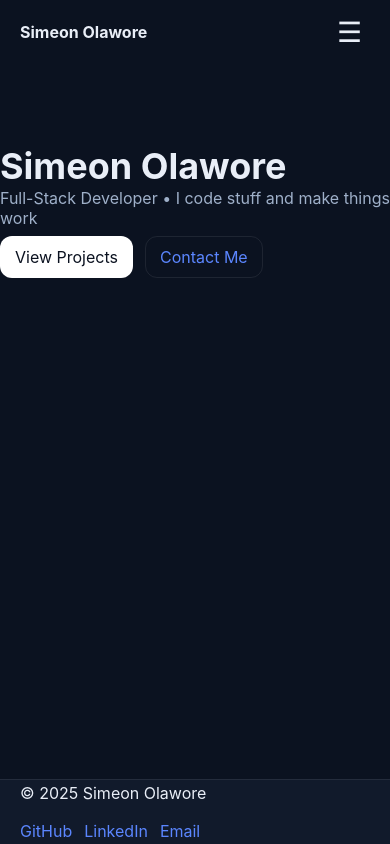
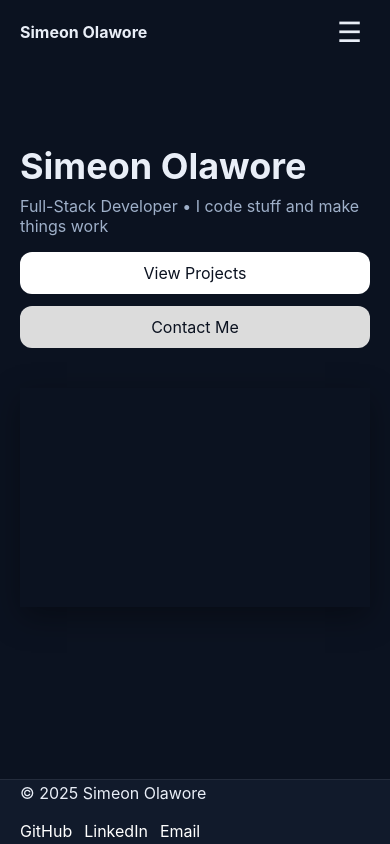
Before and after one commit to Simeoncoded/My-Portfolio, an Angular app: page / in a window 390 px wide. Built offline with nearby package versions, Linux system fonts and the light colour scheme.

Commit message:
update on hero section

```diff
--- a/src/app/app.html
+++ b/src/app/app.html
@@ -11,9 +11,7 @@
         <a href="#projects">Projects</a>
         <a href="#contact">Contact</a>
         <a class="btn btn-primary" href="#projects">View Projects</a>
-
       </div>
-
     </nav>
   </div>
 </header>
--- a/src/app/app.ts
+++ b/src/app/app.ts
@@ -1,4 +1,4 @@
-import { Component, signal } from '@angular/core';
+import { Component, signal, CUSTOM_ELEMENTS_SCHEMA } from '@angular/core';
 import { HeroComponent } from './features/hero/hero.component';
 //import { RouterOutlet } from '@angular/router';
 
@@ -8,7 +8,8 @@ import { HeroComponent } from './features/hero/hero.component';
   //imports: [RouterOutlet],
   imports: [HeroComponent],
   templateUrl: './app.html',
-  styleUrl: './app.css'
+  styleUrl: './app.css',
+  schemas: [CUSTOM_ELEMENTS_SCHEMA],
 })
 export class App {
   protected readonly title = signal('My-Portfolio');
--- a/src/app/features/hero/hero.component.css
+++ b/src/app/features/hero/hero.component.css
@@ -2,21 +2,62 @@
     display: block;
 }
 .hero{
-    min-height: 60vh;
+    min-height: clamp(420px, 68vh, 760px);
     display: grid;
-    gap: 16px;
-    align-content: center;
+    align-items: center;
+}
+.hero-grid{
+    display: grid;
+    grid-template-columns: minmax(0, 1.1fr) minmax(0, 0.9fr);
+    align-items: center;
+    gap:clamp(16px, 3vw, 32px);
 }
 .hero-title{
-    font-size: clamp(36px,6vw, 56px);
+    font-size: clamp(36px, 6vw, 56px);
     margin: 0;
 }
 .hero-subtitle{
     font-size: clamp(16px, 2.4vw, 22px);
-    margin: 0;
+    margin: 8px 0 0;
 }
 .hero-actions{
     display: flex;
     gap:12px;
-    margin-top: 8px;
+    margin-top: 16px;
+    flex-wrap: wrap;
 }
+
+.cube-box{
+    aspect-ratio: 16 / 10;
+    width: min(520px, 100%);
+    overflow: hidden;
+    border: none;
+    box-shadow: 0 10px 30px rgba(0,0,0,.35);
+    margin-left: auto;
+}
+
+@media(max-width: 1024px){
+    .hero-grid{
+        grid-template-columns: 1fr 0.9fr;
+    }
+}
+
+@media(max-width: 900px){
+    .hero-grid{
+        grid-template-columns: 1fr;
+    }
+    .cube-box{
+        margin: 24px auto 0;
+        width: 100%;
+    }
+    .hero-actions{
+        justify-content: start;
+    }
+}
+
+@media (max-width:480px) {
+    .hero-actions .btn{
+        width: 100%;
+        text-align: center;
+    }
+}
--- a/src/app/features/hero/hero.component.html
+++ b/src/app/features/hero/hero.component.html
@@ -1,8 +1,18 @@
 <section id="hero" class="hero-section">
-    <h1 class="hero-title">Simeon Olawore</h1>
-    <p class="hero-subtitle muted">Full-Stack Developer • I code stuff and make things work</p>
-    <div class="hero-actions">
-        <a class="btn btn-primary" href="#projects">View Projects</a>
-        <a class="btn" href="#contact">Contact Me</a>
+    <div class="hero-grid container">
+        <div class="hero-left">
+            <h1 class="hero-title">Simeon Olawore</h1>
+            <p class="hero-subtitle muted">Full-Stack Developer • I code stuff and make things work</p>
+            <div class="hero-actions">
+                <a class="btn btn-primary" href="#projects">View Projects</a>
+                <a class="btn btn-secondary" href="#contact">Contact Me</a>
+            </div>
+        </div>
+
+        <div class="hero-right">
+            <div class="cube-box">
+                <twisty-player puzzle="3x3x3" background="none" control-panel="none"></twisty-player>
+            </div>
+        </div>
     </div>
 </section>
--- a/src/app/features/hero/hero.component.ts
+++ b/src/app/features/hero/hero.component.ts
@@ -1,10 +1,11 @@
-import { Component } from '@angular/core';
+import { Component, CUSTOM_ELEMENTS_SCHEMA } from '@angular/core';
 
 @Component({
     selector: 'app-hero',
     standalone: true,
     templateUrl:'./hero.component.html',
     styleUrl: './hero.component.css',
+    schemas: [CUSTOM_ELEMENTS_SCHEMA]
 })
 export class HeroComponent{
 
--- a/src/index.html
+++ b/src/index.html
@@ -6,6 +6,7 @@
   <base href="/">
   <meta name="viewport" content="width=device-width, initial-scale=1">
   <link rel="icon" type="image/x-icon" href="favicon.ico">
+  <script type="module" src="https://cdn.cubing.net/v0/js/cubing/twisty"></script>
 </head>
 <body>
   <app-root></app-root>
--- a/src/styles.css
+++ b/src/styles.css
@@ -39,6 +39,11 @@ a{
     background: #fff;
     color:var(--bg);
     border-color:transparent;
+}
+.btn-secondary{
+    background: gainsboro;
+    color:var(--bg);
+    border-color: transparent;
 }
 .muted{
     color:var(--muted)
@@ -109,6 +114,9 @@ body{
     font-size: 28px;
     padding: 8px;
 }
+a{
+    color:#fff;
+}
 
 @media(max-width: 700px){
     .menu-btn{
```
